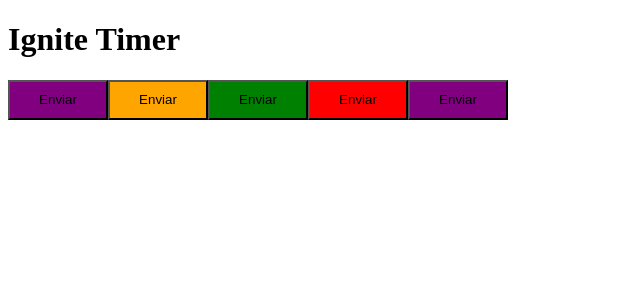
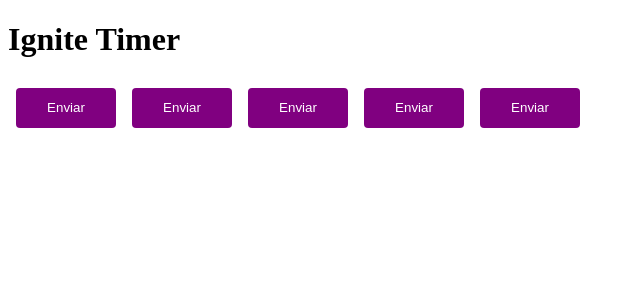
Before and after one commit to ignite-projects/ignite-timer, a React (Vite) app: page / in a window 1280 px wide. Shown: the top 300 px of the page, without its empty margins (0-640 px from the left). Built offline with nearby package versions, Linux system fonts and the light colour scheme.

Commit message:
feat: configure theme

```diff
--- a/src/App.tsx
+++ b/src/App.tsx
@@ -1,14 +1,16 @@
+import { ThemeProvider } from "styled-components";
 import { Button } from "./components/Buttons";
+import { defaultTheme } from "./styles/themes/default";
 
 export function App() {
   return (
-    <>
+    <ThemeProvider theme={defaultTheme}>
       <h1>Ignite Timer</h1>
       <Button variant="primary" />
       <Button variant="secondary" />
       <Button variant="success" />
       <Button variant="danger" />
       <Button />
-    </>
+    </ThemeProvider>
   );
 }
--- a/src/components/Button.styles.ts
+++ b/src/components/Button.styles.ts
@@ -16,10 +16,16 @@
 export const ButtonContainer = styled.button<ButtonContainerProps>`
   width: 100px;
   height: 40px;
+  border-radius: 4px;
+  border: 0;
+  margin: 8px;
 
-  ${(props) => {
+  background-color: ${(props) => props.theme.primary};
+  color: ${(props) => props.theme.white};
+
+  /* ${(props) => {
     return css`
       background-color: ${buttonVariants[props.variant]};
     `;
-  }}
+  }} */
 `;
--- /dev/null
+++ b/src/styles/themes/default.ts
@@ -0,0 +1,5 @@
+export const defaultTheme = {
+  white: "#fff",
+  primary: "purple",
+  secondary: "orange",
+};
```
